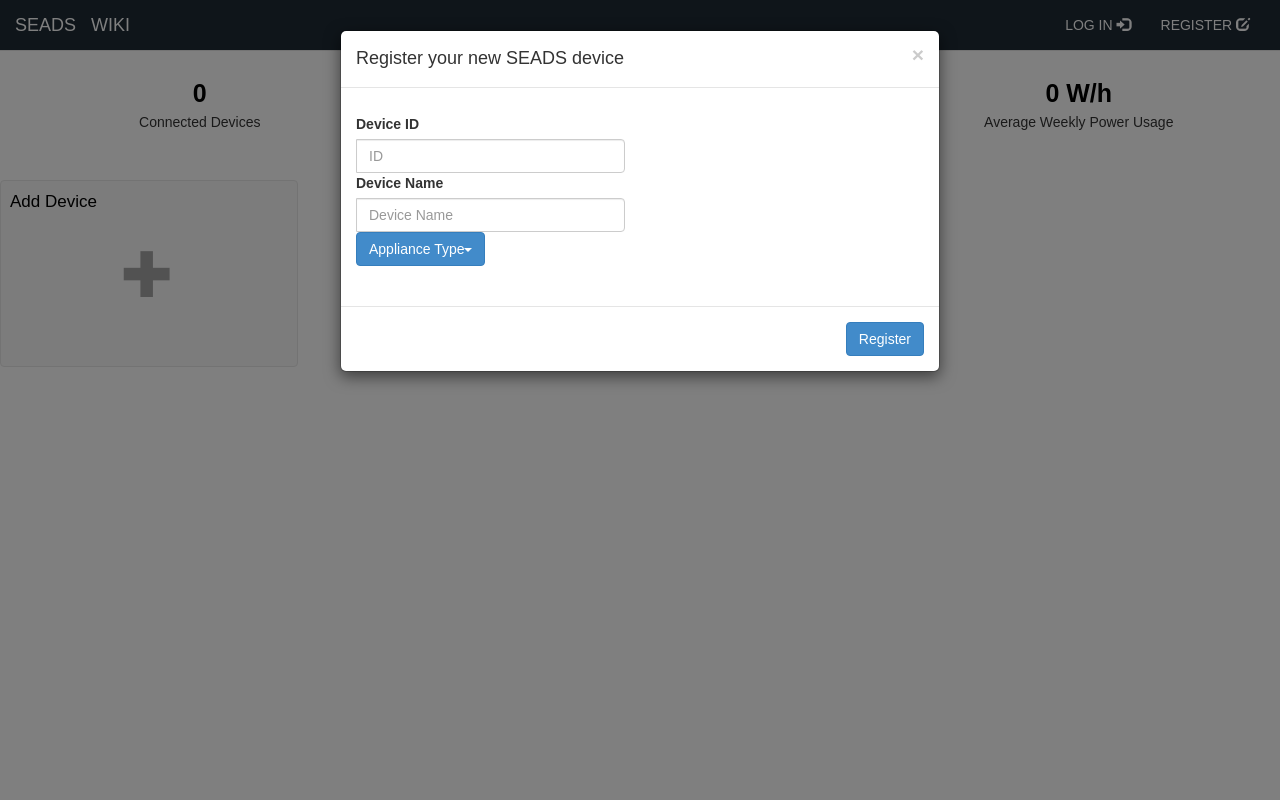
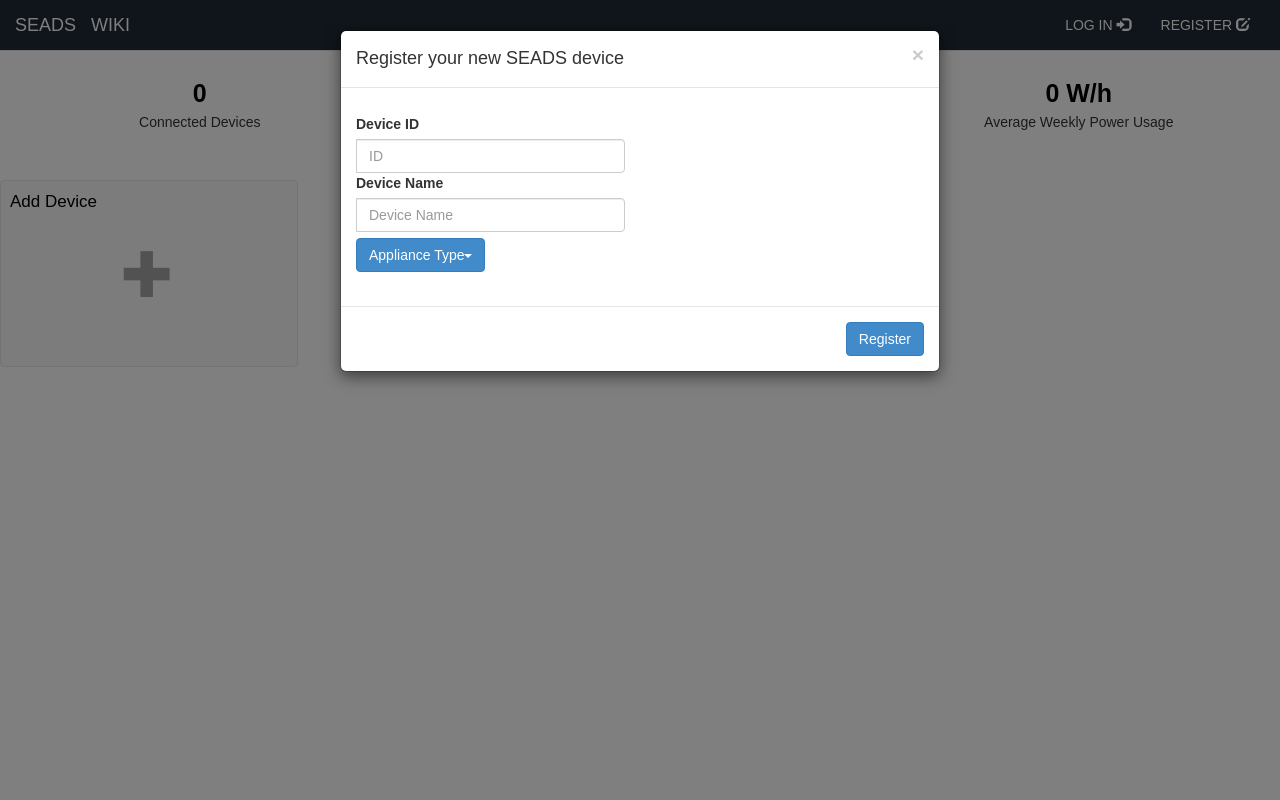
Before and after one commit to seadsystem/App, a Django app: page /dashboard/ in a window 1280 px wide, after a click that opens the changed part. Run offline with Django 3.2, Linux system fonts and the light colour scheme; data comes from the database, SQL or seed files in the repository; both versions use the stored data as it was after the commit; some libraries are stand-ins or nearby versions.

Commit message:
dashboard fixes

```diff
--- a/SeadsFront/seadssite/templates/dashboard.html
+++ b/SeadsFront/seadssite/templates/dashboard.html
@@ -114,15 +114,13 @@
 									<input type="text" id="device_name" name="device_name" class="form-control" placeholder="Device Name">
 								</div>
 	<!--ADDED DROPDOWN -->
-								<div class="btn-group dropdown">
-									<button a href="#" type="button" data-toggle="dropdown" class = "btn btn-primary dropdown-toggle">Appliance Type<span class="caret"></span></button>
+									<button a href="#" type="button" data-toggle="dropdown" class = "btn btn-primary dropdown-toggle" style="position:relative;top:6px">Appliance Type<span class="caret"></span></button>
     								<ul class="dropdown-menu">
         							<li><a href="#">Microwave</a></li>
 							        <li><a href="#">Lamp</a></li>
 							        <li class="divider"></li>
 							        <li><a href="#">New Appliance</a></li>
 								    </ul>
-								</div>
 
 								<button class="btn btn-default" id="deviceRegisterSubmit" type="submit" value=1 name="register" style="display:none;"></button>
 
```
Also changed, not shown: SeadsFront/db.sqlite3.
